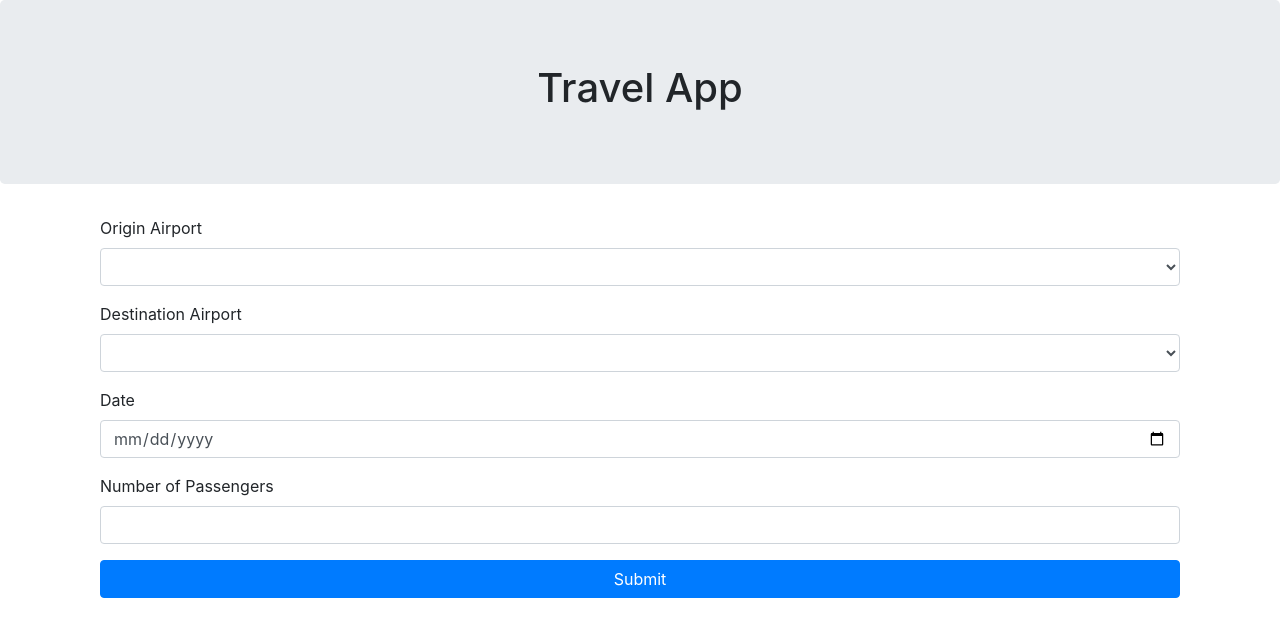
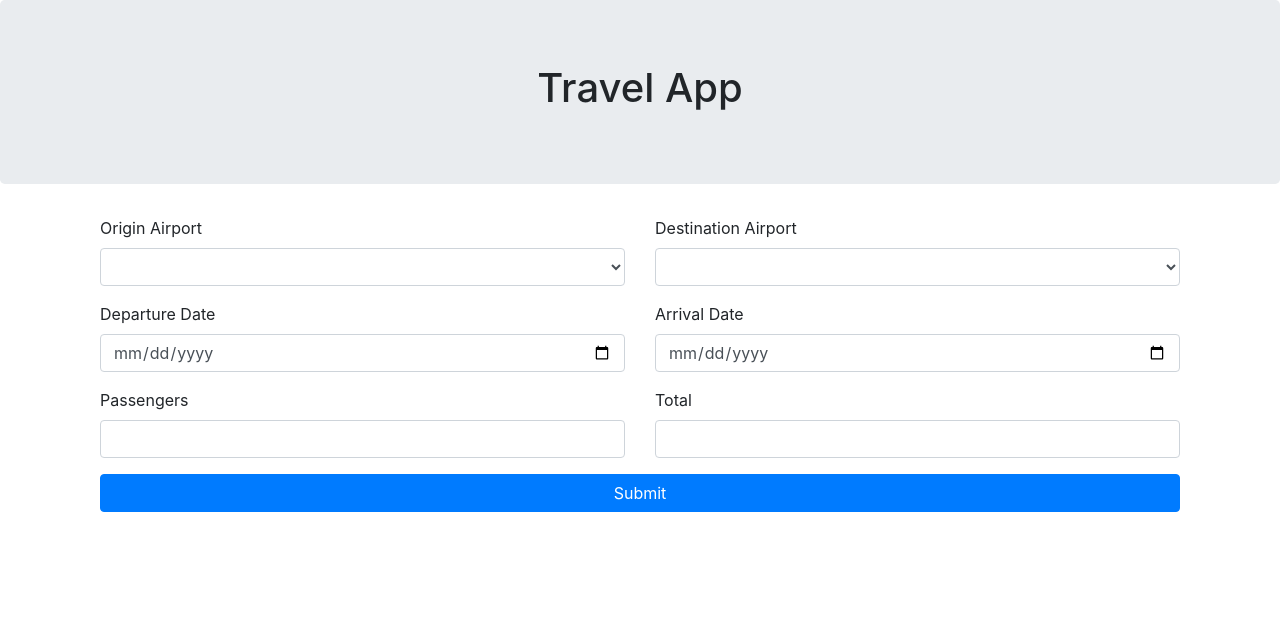
Before and after one commit to mguzman04/csc436-TravelApp, an Angular app: page / in a window 1280 px wide. Shown: the top 636 px of the page. Built offline with nearby package versions, Linux system fonts and the light colour scheme.

Commit message:
Added validation. Ouputs price on screen.

```diff
--- a/src/app/travel-request/travel-request.component.html
+++ b/src/app/travel-request/travel-request.component.html
@@ -1,42 +1,71 @@
 <form #travelForm="ngForm" (ngSubmit)="travelForm.form.valid && onSubmit(travelForm)">
-    <div class="form-group">
+    <div class="row">
+        <div class="form-group col">
             <label for="OriginAirport">Origin Airport</label>
-        <select class="form-control" name="origin" [(ngModel)]="model.origin" required>
+            <select class="form-control" name="origin" [(ngModel)]="model.origin"
+            #org="ngModel" [ngClass]= "{'is-valid': travelForm.submitted && org.invalid}"required>
                 <option value="">Select an Airport</option>
                 <option *ngFor="let airport of Airport" [value]="airport">
                     {{airport}}
                 </option>
               </select>
+              <div *ngIf="travelForm.submitted && org.invalid" class="invalid-feedback">
+                <p *ngIf="org.errors.required">Origin is required</p>
+            </div>
         </div>
 
-    <div class="form-group">
+        <div class="form-group col">
             <label>Destination Airport</label>
-        <select class="form-control" name="destination" [(ngModel)]="model.destination" required>
+            <select class="form-control" name="destination" [(ngModel)]="model.destination"
+                #dest="ngModel" [ngClass]=" {'is-valid': travelForm.submitted && dest.invalid} " required>
                 <option value="">Select an Airport</option>
                 <option *ngFor="let airport of Airport" [value]="airport">
                     {{airport}}
                 </option>
             </select>
+            <div *ngIf="travelForm.submitted && dest.invalid" class="invalid-feedback">
+                <p *ngIf="dest.errors.required">Destination is required</p>
+            </div>
+        </div>
     </div>
 
-    <div class="form-group">
-        <label>Date</label>
-        <input type="date" class="form-control" name="travelDate" [(ngModel)]="model.travelDate"
+    <div class="row">
+        <div class="form-group col">
+            <label>Departure Date</label>
+            <input type="date" class="form-control" name="departureDate" [(ngModel)]="model.departureDate"
                 #date="ngModel" [ngClass]="{ 'is-invalid': travelForm.submitted && date.invalid }" required>
             <div *ngIf="travelForm.submitted && date.invalid" class="invalid-feedback">
                 <p *ngIf="date.errors.required">Date is required</p>
             </div>
         </div>
 
-    <div class="form-group">
-        <label>Number of Passengers</label>
-        <input type="number" class="form-control" name="numTravelers" [(ngModel)]="model.numTravelers"
+        <div class="form-group col">
+            <label>Arrival Date</label>
+            <input type="date" class="form-control" name="arrivalDate" [(ngModel)]="model.arrivalDate"
+                #date="ngModel" [ngClass]="{ 'is-invalid': travelForm.submitted && date.invalid }" required>
+            <div *ngIf="travelForm.submitted && date.invalid" class="invalid-feedback">
+                <p *ngIf="date.errors.required">Date is required</p>
+            </div>
+        </div>
+    </div>
+
+    <div class="row">
+        <div class="form-group col">
+            <label>Passengers</label>
+            <input type="number" [min]="1" class="form-control" name="numTravelers" [(ngModel)]="model.numTravelers"
                 #pass="ngModel" [ngClass]="{ 'is-invalid': travelForm.submitted && pass.invalid }" required>
             <div *ngIf="travelForm.submitted && pass.invalid" class="invalid-feedback">
                 <p *ngIf="pass.errors.required">Number of passengers is required</p>
             </div>
         </div>
 
+        <div class="form-group col">
+            <label>Total</label>
+            <div class="form-control">{{model.total | currency:'USD'}}</div>
+        </div>
+    </div>
+
+
     <div class="form-group">
         <button class="btn btn-primary btn-block">Submit</button>
     </div>
--- a/src/app/travel-request/travel-request.component.ts
+++ b/src/app/travel-request/travel-request.component.ts
@@ -3,8 +3,10 @@ import { Component, OnInit } from '@angular/core';
 export class Travel{
   public origin: string;
   public destination: string;
-  public travelDate: Date;
+  public departureDate: Date;
+  public arrivalDate: Date;
   public numTravelers: number;
+  public total: number;
 }
 
 @Component({
@@ -36,7 +38,7 @@ export class TravelRequestComponent implements OnInit {
   ];
 
   onSubmit(form): void {
-    console.log(this.model.numTravelers);
+    this.model.total = 150*this.model.numTravelers;
   }
 
 }
```
Lines whose indentation alone changed are shown as unchanged.
